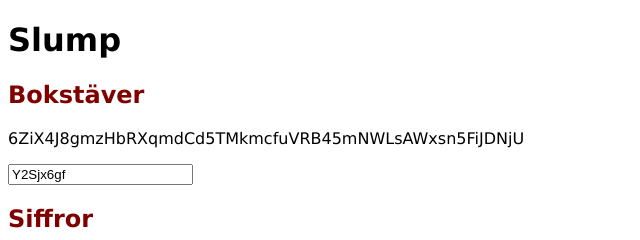
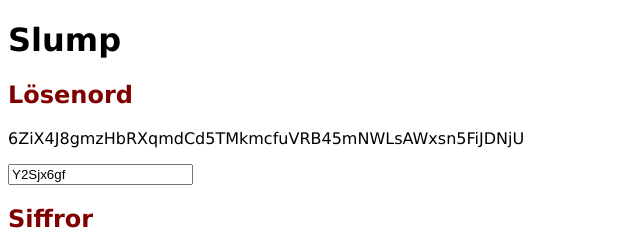
Before and after one commit to Reposoft/slump.nu, a plain HTML site: page index.html in a window 1280 px wide. Shown: the top 240 px of the page, 0-640 px from the left. Drawn offline with Linux system fonts and the light colour scheme.

Commit message:
Ädrat "Bokstäver" till "Lösenord"

```diff
--- a/index.html
+++ b/index.html
@@ -16,7 +16,7 @@
 <h1 id="pagetitle">Slump</h1>
 
 <div id="randomletters">
-<h2>Bokstäver</h2>
+<h2>Lösenord</h2>
 <p class="text"><span class="result slump_string" title="sträng med 50 tecken"></span></p>
 <p class="select"><input type="text" class="result slump_string" maxlength="8" title="lämpligt som lösenord"></input></p>
 </div>
```
